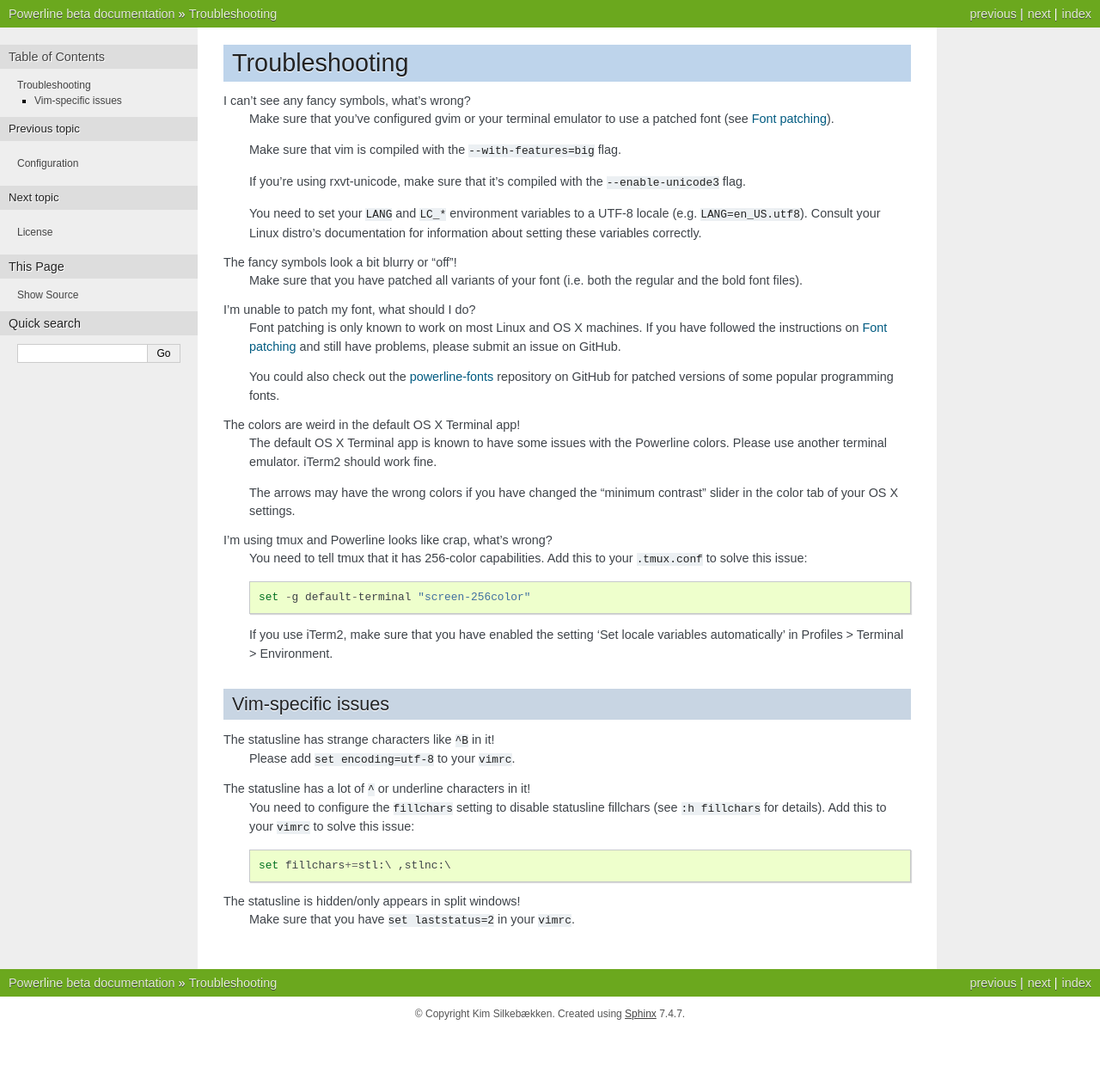
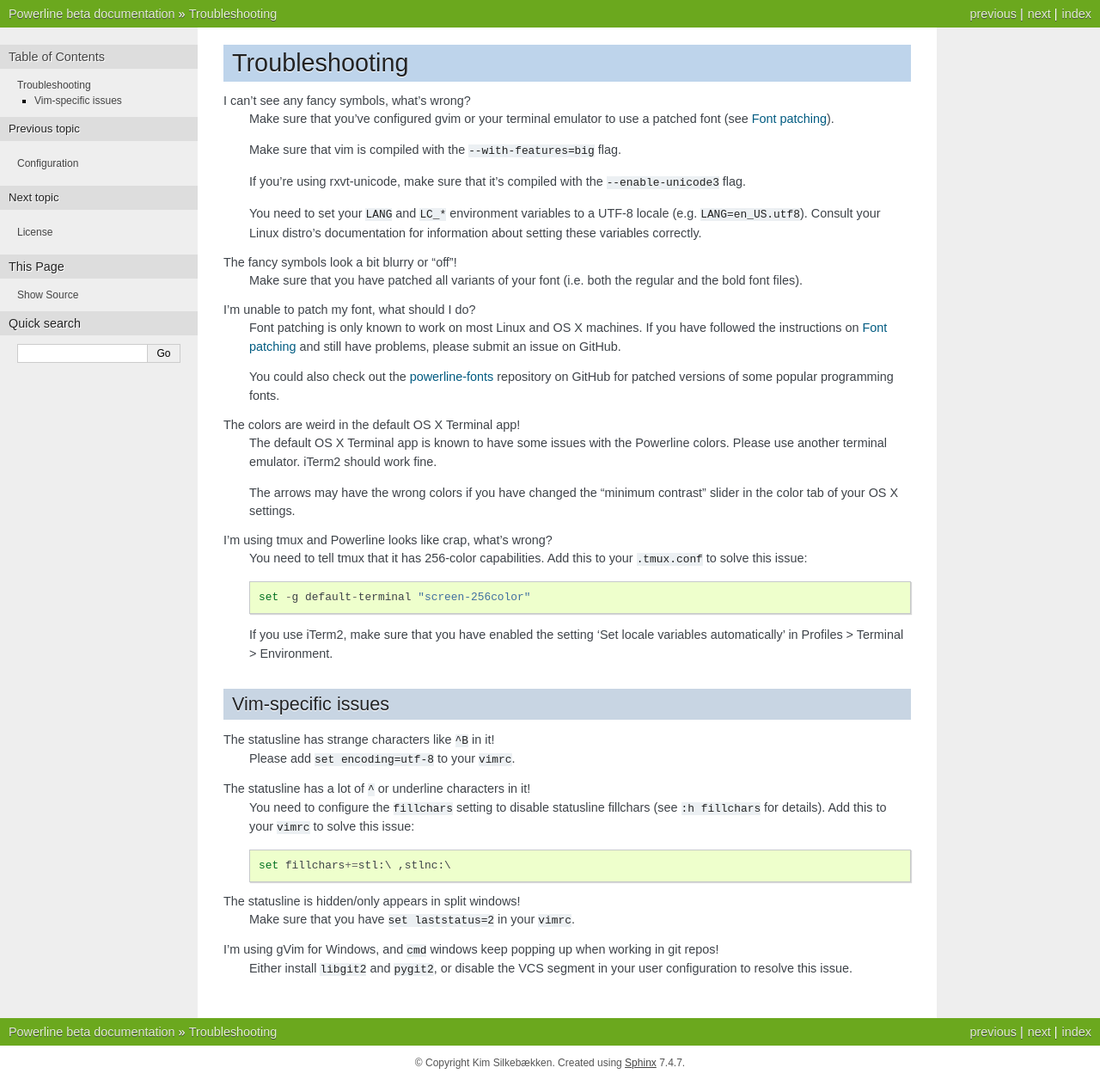
Before and after one commit to someyooyo/someyooyo, a Sphinx documentation site: the page built from docs/source/troubleshooting.rst, in a window 1280 px wide. Shown: the whole page at 86% size. Built offline with Sphinx 7.4.7, drawn with Linux system fonts in a browser that asks for light colours; before the commit the page ends 1199 px from its top, so only the background shows below that.

Commit message:
Add troubleshooting info for Windows gVim + git users
Closes #36.

```diff
--- a/docs/source/troubleshooting.rst
+++ b/docs/source/troubleshooting.rst
@@ -59,3 +59,7 @@ The statusline has a lot of ``^`` or underline characters in it!
 
 The statusline is hidden/only appears in split windows!
     Make sure that you have ``set laststatus=2`` in your :file:`vimrc`.
+
+I'm using gVim for Windows, and ``cmd`` windows keep popping up when working in git repos!
+    Either install ``libgit2`` and ``pygit2``, or disable the VCS segment in
+    your user configuration to resolve this issue.
```
